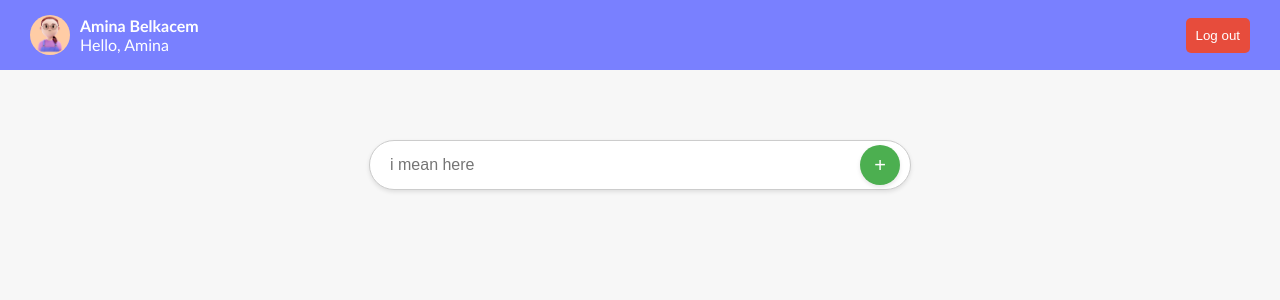
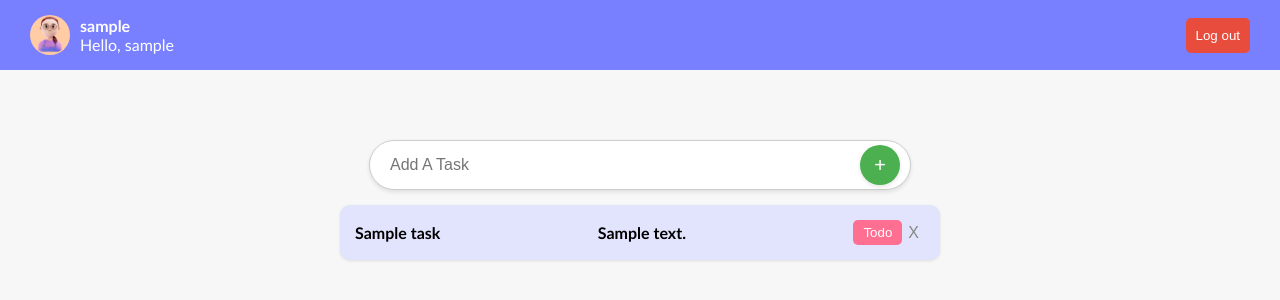
Before and after one commit to Younes-khadraoui/ASKY, a PHP site: page /todo.php in a window 1280 px wide. Shown: the top 300 px of the page. Run offline with PHP 8.4, Linux system fonts and the light colour scheme; the visitor is signed in with stand-in values (Sample User, id 1); tables that the repository leaves empty hold one stand-in row (values such as "Sample post").

Commit message:
added session user variable to todo.phpadded session start to main, only logged in user can access main,added link to todo.php in main,login.php now redirects to todo.php,altered tasks table to have a task_name column,added tasks from database to todo.php,created tasks now are saved in tasks table,added delete task logic remove_task.php, added cookies not hashed

```diff
--- a/create_db.sql
+++ b/create_db.sql
@@ -17,3 +17,4 @@ CREATE TABLE IF NOT EXISTS tasks (
     user_id INT NOT NULL,
     FOREIGN KEY (user_id) REFERENCES users(id)
 );
+ALTER TABLE tasks ADD COLUMN task_name VARCHAR(255) NOT NULL AFTER id;
--- a/todo.php
+++ b/todo.php
@@ -1,3 +1,36 @@
+<?php
+session_start();
+include 'includes/config.php';
+
+if (!isset($_SESSION['user_id'])) {
+    header('Location: login.php');
+    exit;
+}
+
+// Task submission
+if ($_SERVER["REQUEST_METHOD"] == "POST") {
+    $taskName = $_POST['task_name'];
+    $taskDesc = $_POST['task_desc'];
+    $taskState = $_POST['task_state'];
+    $userId = $_SESSION['user_id'];
+
+    if (!empty($taskName) && !empty($taskDesc)) {
+        $sql = "INSERT INTO tasks (task_name, description, status, user_id) VALUES (?, ?, ?, ?)";
+        $stmt = $conn->prepare($sql);
+        $stmt->bind_param("sssi", $taskName, $taskDesc, $taskState, $userId);
+        $stmt->execute();
+    }
+}
+
+// Retrieving tasks from the database
+$sql = "SELECT * FROM tasks WHERE user_id=?";
+$stmt = $conn->prepare($sql);
+$stmt->bind_param("i", $_SESSION['user_id']);
+$stmt->execute();
+$result = $stmt->get_result();
+$tasks = $result->fetch_all(MYSQLI_ASSOC);
+?>
+
 <!DOCTYPE html>
 <html lang="en">
 <head>
@@ -11,50 +44,44 @@
         <div class="profile">
             <img src="avatar.jpg" alt="Avatar" class="avatar">
             <div class="greeting">
-                <p class="name">Amina Belkacem</p>
-                <p class="hello">Hello, Amina</p>
+                <p class="name"><?php echo $_SESSION['username']; ?></p>
+                <p class="hello">Hello, <?php echo $_SESSION['username']; ?></p>
             </div>
         </div>
-        <button class="logout">Log out</button>
+        <form action="logout.php" method="post">
+            <button type="submit" class="logout">Log out</button>
+        </form>
     </header>
 
     <div class="container">
         <div class="search-bar">
-            <input type="text" id="task-input" placeholder="i mean here" onclick="toggleDropdown()">
+            <input type="text" id="task-input" placeholder="Add A Task" onclick="toggleDropdown()">
             <button class="add-btn" onclick="toggleDropdown()">+</button>
             <div class="dropdown" id="dropdown">
-                <form action="index.php" method="post">
+                <form action="todo.php" method="post">
                     <input type="text" id="task-name" name="task_name" placeholder="Task Name" required>
                     <input type="text" id="task-desc" name="task_desc" placeholder="Task Description" required>
                     <select id="task-state" name="task_state" required>
                         <option value="todo">To Do</option>
-                        <option value="ongoing">Ongoing</option>
+                        <option value="doing">Doing</option>
                         <option value="done">Done</option>
                     </select>
-                    <button type="submit" class="submit-btn">Add Task</button>
+                    <button type="submit" class="submit-btn">Save Task</button>
                 </form>
             </div>
         </div>
 
         <div class="task-list" id="task-list">
-            <?php
-            if ($_SERVER["REQUEST_METHOD"] == "POST") {
-                $taskName = $_POST['task_name'];
-                $taskDesc = $_POST['task_desc'];
-                $taskState = $_POST['task_state'];
-
-                if (!empty($taskName) && !empty($taskDesc)) {
-                    echo '<div class="task-item">';
-                    echo '<div class="task-header">';
-                    echo '<p class="task-title">' . htmlspecialchars($taskName) . '</p>';
-                    echo '<button class="task-status ' . htmlspecialchars($taskState) . '" onclick="changeStatus(this)">' . ucfirst($taskState) . '</button>';
-                    echo '<button class="remove-btn" onclick="removeTask(this)">X</button>';
-                    echo '</div>';
-                    echo '<p class="task-description">' . htmlspecialchars($taskDesc) . '</p>';
-                    echo '</div>';
-                }
-            }
-            ?>
+            <?php foreach ($tasks as $task): ?>
+                <div class="task-item">
+                    <div class="task-header">
+                        <p class="task-title"><?php echo htmlspecialchars($task['task_name']); ?></p>
+                        <p class="task-title"><?php echo htmlspecialchars($task['description']); ?></p>
+                        <button class="task-status <?php echo htmlspecialchars($task['status']); ?>" onclick="changeStatus(this)"><?php echo ucfirst($task['status']); ?></button>
+                        <button class="remove-btn" onclick="removeTask(this, <?php echo $task['id']; ?>)">X</button>
+                    </div>
+                </div>
+            <?php endforeach; ?>
         </div>
     </div>
 
@@ -69,9 +96,9 @@
             let newState;
             switch (currentState) {
                 case 'todo':
-                    newState = 'ongoing';
+                    newState = 'doing';
                     break;
-                case 'ongoing':
+                case 'doing':
                     newState = 'done';
                     break;
                 case 'done':
@@ -82,8 +109,17 @@
             button.className = 'task-status ' + newState;
         }
 
-        function removeTask(button) {
-            button.parentElement.parentElement.remove();
+        function removeTask(button, taskId) {
+            const taskItem = button.parentElement.parentElement;
+            const xhr = new XMLHttpRequest();
+            xhr.open('POST', 'remove_task.php', true);
+            xhr.setRequestHeader('Content-type', 'application/x-www-form-urlencoded');
+            xhr.onload = function() {
+                if (xhr.status === 200) {
+                    taskItem.remove();
+                }
+            };
+            xhr.send('task_id=' + taskId);
         }
     </script>
 </body>
```
Also changed, not shown: index.php (+16 -2 lines), login.php (+10 -1 lines), logout.php (+14 -4 lines), main.php (+13 -1 lines), register.php (+12 -5 lines), remove_task.php (added, +25 -0 lines).
